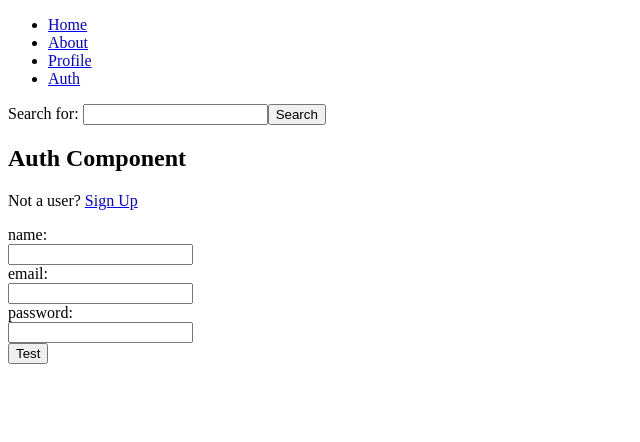
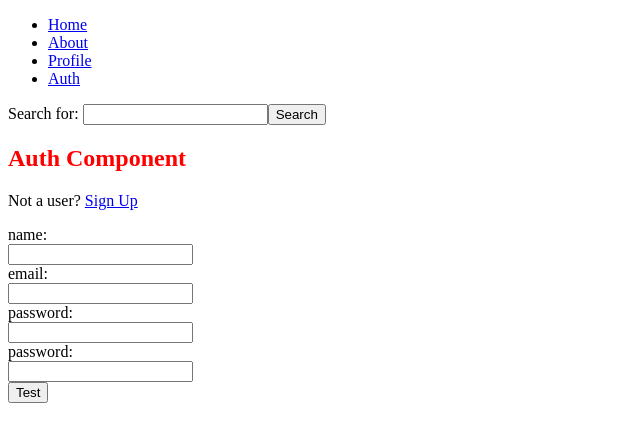
Before and after one commit to team-anchor/city-secrets-app, a React app: page /auth/signin in a window 1280 px wide. Shown: the top 442 px of the page, without its empty margins (0-640 px from the left). Built offline with nearby package versions, Linux system fonts and the light colour scheme.

Commit message:
adding styling to forms

```diff
--- a/src/components/auth/Auth.css
+++ b/src/components/auth/Auth.css
@@ -0,0 +1,3 @@
+h2 {
+  color: red;
+}
--- a/src/components/auth/Auth.js
+++ b/src/components/auth/Auth.js
@@ -5,6 +5,7 @@ import { Switch, Route, Link, Redirect } from 'react-router-dom';
 // import { signin, signup } from './actions';
 // import { getUser } from './reducers';
 import Credentials from './Credentials';
+import styles from './Auth.css';
 
 class Auth extends PureComponent {
   componentDidMount() {
@@ -13,7 +14,7 @@ class Auth extends PureComponent {
 
   render() {
     return (
-      <div>
+      <div className={styles.auth}>
         <h2>Auth Component</h2>
         <Switch>
           <Route path="/auth/signin" component={() => (
--- a/src/components/auth/Credentials.js
+++ b/src/components/auth/Credentials.js
@@ -26,6 +26,10 @@ class Credentials extends PureComponent {
           <input name="password" value={password}/>
         </FormControl>
 
+        <FormControl label="password">
+          <input name="password" value={password}/>
+        </FormControl>
+
         <button>Test</button>
       </form>
     );
--- a/src/index.html
+++ b/src/index.html
@@ -6,6 +6,7 @@
   <meta http-equiv="X-UA-Compatible" content="ie=edge">
   <!-- <link rel="stylesheet" type="text/css" href="styles/main.css">
   <link rel="stylesheet" type="text/css" href="styles/normalize.css"> -->
+  <link href="https://fonts.googleapis.com/css?family=Teko:300,400" rel="stylesheet">
   <link rel="stylesheet" type="text/css" href="https://use.fontawesome.com/releases/v5.3.1/css/all.css" integrity="sha384-mzrmE5qonljUremFsqc01SB46JvROS7bZs3IO2EmfFsd15uHvIt+Y8vEf7N7fWAU" crossorigin="anonymous">
   <title>CitySecrets : Explore Your Surroundings!</title>
 </head>
```
